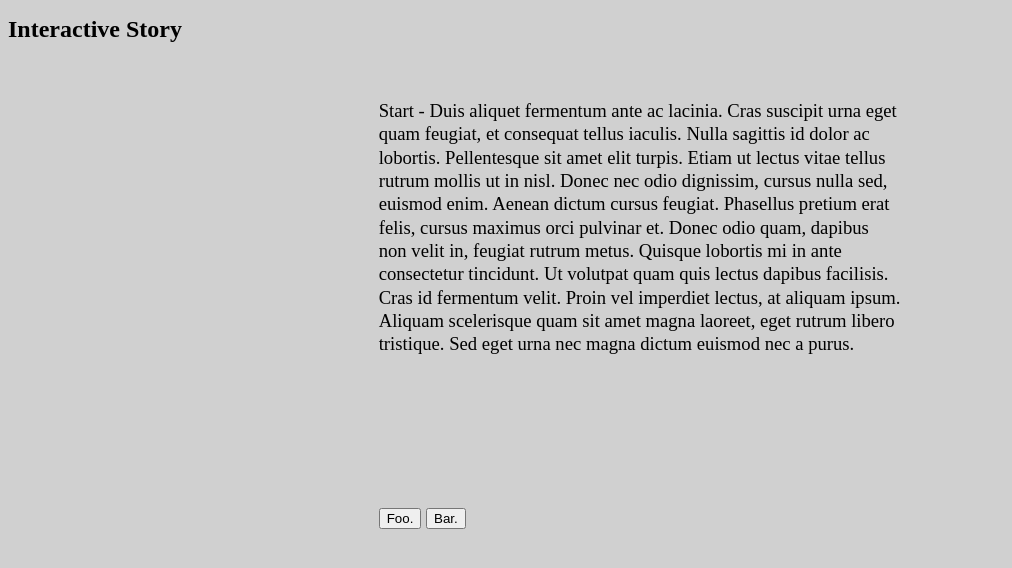
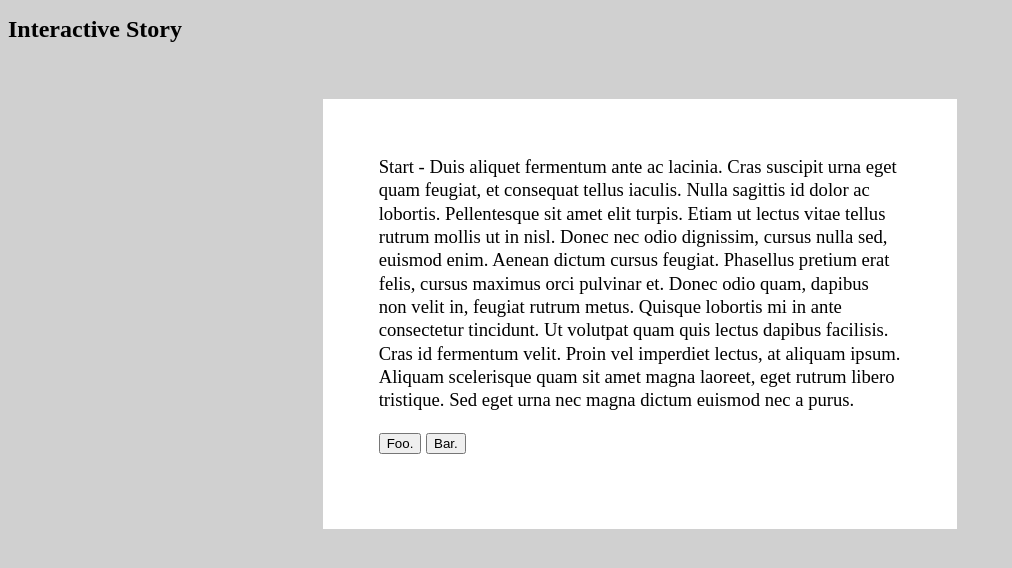
Before and after one commit to FESJ/ProceduralStoryTeller, a plain HTML site: page index.html in a window 1280 px wide. Shown: the whole page, without its empty margins (0-1012 px from the left). Drawn offline with Linux system fonts and the light colour scheme; a web font is replaced by a local one.

Commit message:
Added "canvas"-div

```diff
--- a/css/PSTStyle.css
+++ b/css/PSTStyle.css
@@ -11,11 +11,16 @@ h1 {
    font-weight: bold;
 }
 
-div {
+#canvas {
+	background-color: #FFFFFF;
 	width: 28em;
 	max-width: 80%;
 	margin-top: 3em;
 	margin-bottom: 8em;
 	margin-left: auto;
 	margin-right: auto;
+	padding-top: 2em;
+	padding-left: 3em;
+	padding-right: 3em;
+	padding-bottom: 4em;
 }
--- a/index.html
+++ b/index.html
@@ -10,7 +10,9 @@
 	</head>
 	<body>
 		<h1>Interactive Story</h1>
+		<div id="canvas">
 			<div id="gametext"></div>
 			<div id="gamechoices"></div>
+		</div>
 		</body>
 </html>
```
Lines whose indentation alone changed are shown as unchanged.
